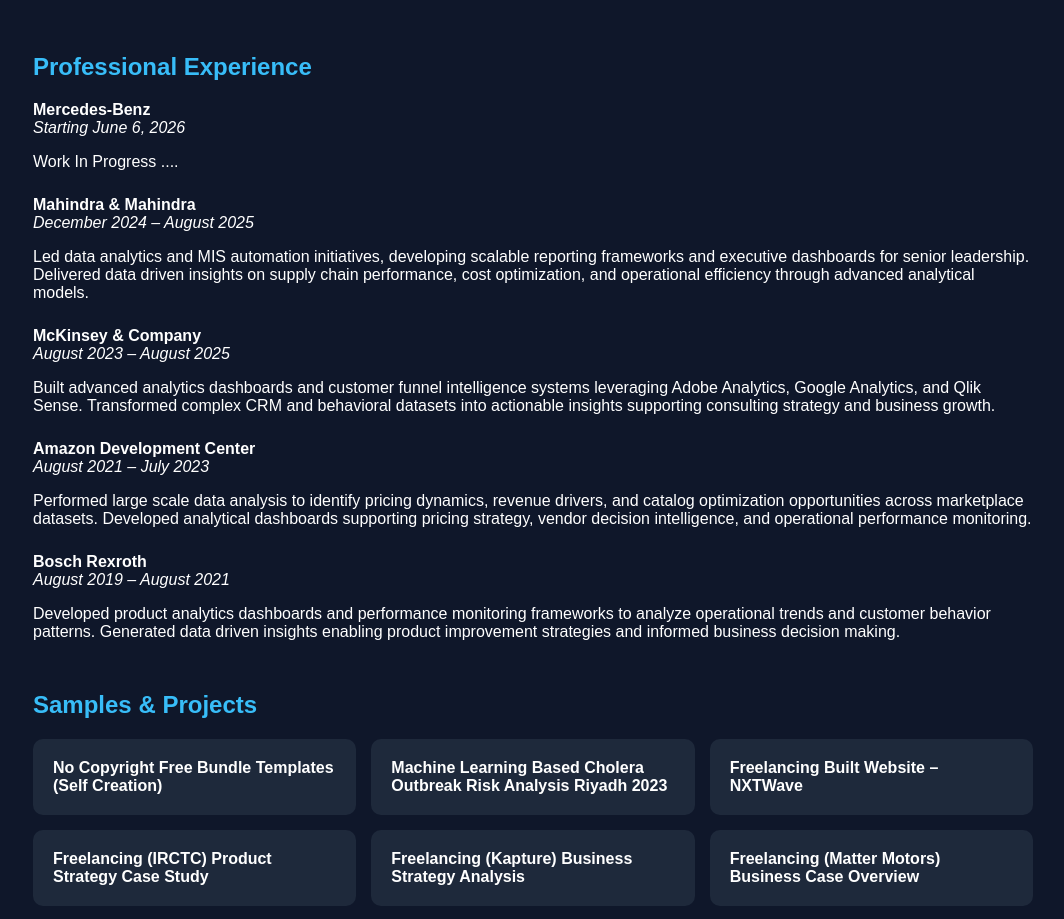
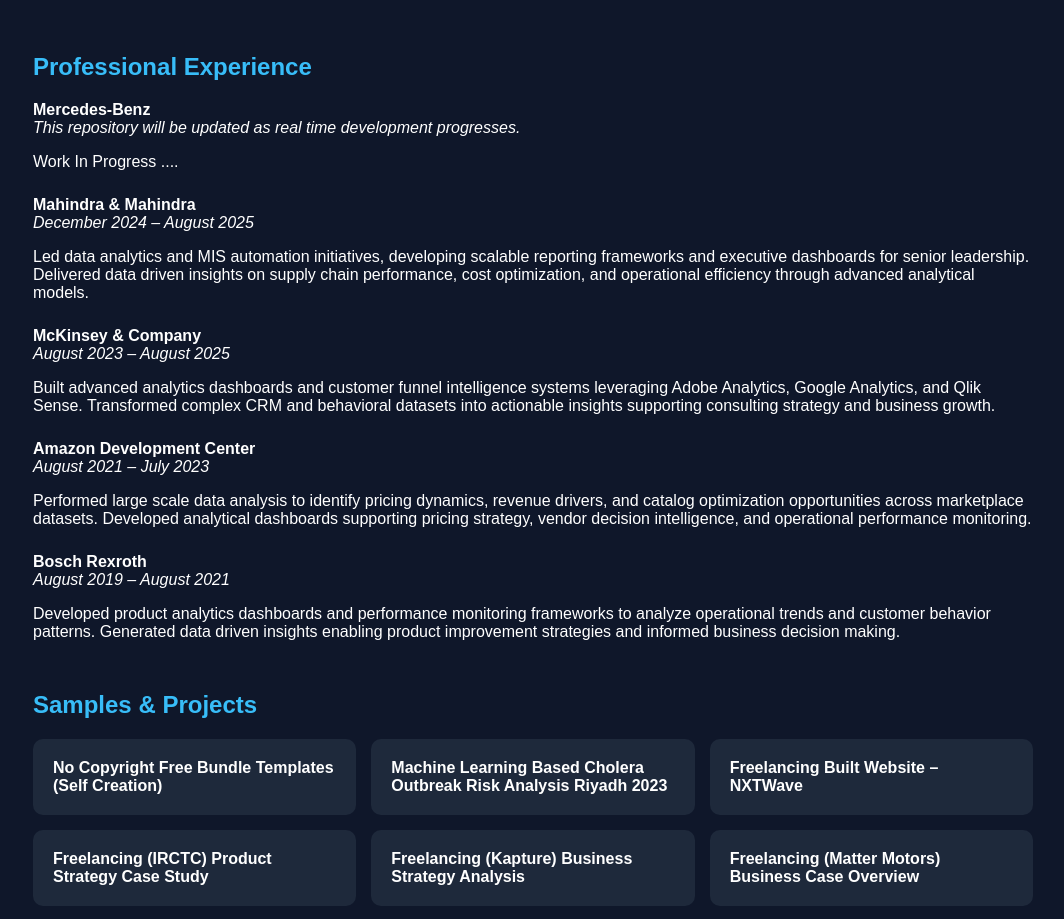
Before and after one commit to punitkumarbeura/punitkumarbeura.github.io, a website: page index.html in a window 1280 px wide. Shown: the part 1260-2179 px from the top of the page, without its empty margins (107-1171 px from the left). Drawn offline with Linux system fonts and the light colour scheme.

Commit message:
Update index.html

```diff
--- a/index.html
+++ b/index.html
@@ -219,7 +219,7 @@
 <div class="job">
 
 <b>Mercedes-Benz</b><br>
-<i>Starting June 6, 2026</i>
+<i>This repository will be updated as real time development progresses.</i>
 
 <p>
 Work In Progress ....
```
